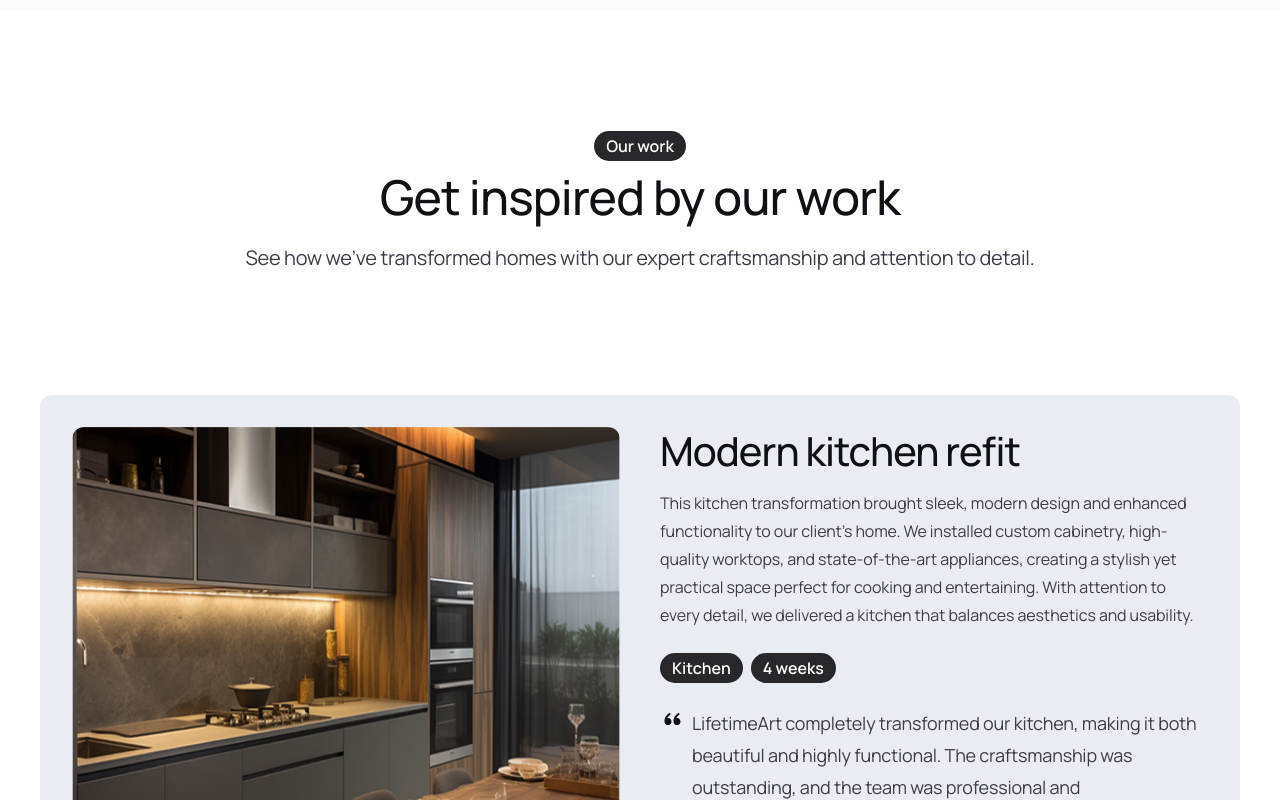
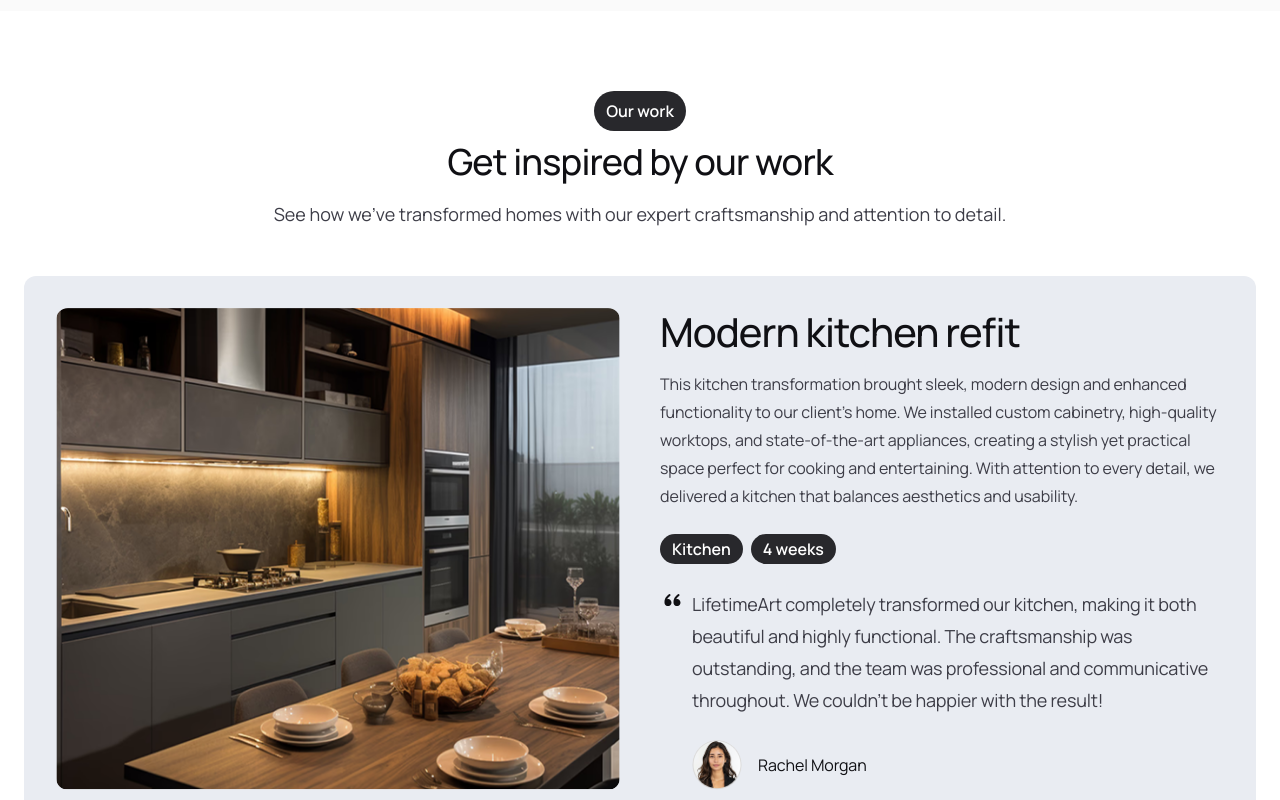
Before and after one commit to basofiibnu/hyge-lifetime-art-demo, a Next.js app: page / in a window 1280 px wide. Shown: the part 3540-4340 px from the top of the page. Built offline with nearby package versions, Linux system fonts and the light colour scheme.

Commit message:
feat: adjust work section based on latest requirements

```diff
--- a/src/app/sections/OurWork.tsx
+++ b/src/app/sections/OurWork.tsx
@@ -1,6 +1,7 @@
 'use client';
 
-import { motion } from 'framer-motion';
+import { useEffect, useRef, useState } from 'react';
+import { motion, AnimatePresence, Variants } from 'framer-motion';
 import { ProjectCard } from '../components/ProjectCard';
 import { Slider } from '../components/Slider';
 
@@ -56,72 +57,170 @@ const projects: Project[] = [
     dark: false,
   },
 ];
+export default function OurWorkSection() {
+  const [activeIndex, setActiveIndex] = useState(0);
+  const [dir, setDir] = useState(1); // 1 = next (down scroll), -1 = prev (up scroll)
+  const animLock = useRef(false);
+  const containerRef = useRef<HTMLDivElement | null>(null);
 
-const containerVariants = {
-  hidden: {},
-  visible: {
-    transition: {
-      staggerChildren: 0.2,
+  // tune durations (ms)
+  const TRANSITION_MS = 500;
+  const WHEEL_THRESHOLD = 20; // minimal deltaY to trigger
+
+  // wheel handler (desktop)
+  function handleWheel(e: React.WheelEvent) {
+    // prevent page scroll while inside the container
+    e.preventDefault();
+
+    if (animLock.current) return;
+    const delta = e.deltaY;
+    if (
+      delta > WHEEL_THRESHOLD &&
+      activeIndex < projects.length - 1
+    ) {
+      animLock.current = true;
+      setDir(1);
+      setActiveIndex((s) => Math.min(projects.length - 1, s + 1));
+      setTimeout(() => (animLock.current = false), TRANSITION_MS);
+    } else if (delta < -WHEEL_THRESHOLD && activeIndex > 0) {
+      animLock.current = true;
+      setDir(-1);
+      setActiveIndex((s) => Math.max(0, s - 1));
+      setTimeout(() => (animLock.current = false), TRANSITION_MS);
+    }
+  }
+
+  // touch handling (mobile swipe)
+  const touchStartY = useRef<number | null>(null);
+  function handleTouchStart(e: React.TouchEvent) {
+    touchStartY.current = e.touches[0].clientY;
+  }
+  function handleTouchEnd(e: React.TouchEvent) {
+    if (touchStartY.current == null) return;
+    const endY = e.changedTouches[0].clientY;
+    const diff = touchStartY.current - endY;
+    // swipe up -> next
+    if (Math.abs(diff) > 40 && !animLock.current) {
+      if (diff > 0 && activeIndex < projects.length - 1) {
+        animLock.current = true;
+        setDir(1);
+        setActiveIndex((s) => Math.min(projects.length - 1, s + 1));
+        setTimeout(() => (animLock.current = false), TRANSITION_MS);
+      } else if (diff < 0 && activeIndex > 0) {
+        animLock.current = true;
+        setDir(-1);
+        setActiveIndex((s) => Math.max(0, s - 1));
+        setTimeout(() => (animLock.current = false), TRANSITION_MS);
+      }
+    }
+    touchStartY.current = null;
+  }
+
+  // keyboard support (optional): arrow up/down
+  useEffect(() => {
+    function onKey(e: KeyboardEvent) {
+      if (!containerRef.current) return;
+      // only respond if focus is inside container (or you can always respond)
+      if (!containerRef.current.contains(document.activeElement))
+        return;
+      if (animLock.current) return;
+      if (
+        e.key === 'ArrowDown' &&
+        activeIndex < projects.length - 1
+      ) {
+        animLock.current = true;
+        setDir(1);
+        setActiveIndex((s) => Math.min(projects.length - 1, s + 1));
+        setTimeout(() => (animLock.current = false), TRANSITION_MS);
+      }
+      if (e.key === 'ArrowUp' && activeIndex > 0) {
+        animLock.current = true;
+        setDir(-1);
+        setActiveIndex((s) => Math.max(0, s - 1));
+        setTimeout(() => (animLock.current = false), TRANSITION_MS);
+      }
+    }
+    window.addEventListener('keydown', onKey);
+    return () => window.removeEventListener('keydown', onKey);
+  }, [activeIndex]);
+
+  // motion variants with direction-aware enter/exit
+  const variants: Variants = {
+    enter: (d: number) => ({
+      opacity: 0,
+      y: d > 0 ? 40 : -40,
+    }),
+    center: {
+      opacity: 1,
+      y: 0,
+      transition: { duration: TRANSITION_MS / 1000, ease: 'easeOut' },
     },
-  },
+    exit: (d: number) => ({
+      opacity: 0,
+      y: d > 0 ? -40 : 40,
+      transition: { duration: TRANSITION_MS / 1000, ease: 'easeIn' },
+    }),
   };
 
-export default function OurWorkSection() {
   return (
-    <section className="relative overflow-hidden w-full px-10 lg:px-20 py-[120px]">
+    <section className="relative overflow-hidden w-full px-6 lg:px-20 py-[80px]">
+      <div
+        ref={containerRef}
+        onWheel={handleWheel}
+        onTouchStart={handleTouchStart}
+        onTouchEnd={handleTouchEnd}
+      >
         <div className="max-w-[1440px] mx-auto">
           <motion.div
             initial={{ opacity: 0, y: 20 }}
             whileInView={{ opacity: 1, y: 0 }}
             viewport={{ once: true, amount: 0.3 }}
-          transition={{ duration: 0.4 }}
-          className="text-center flex flex-col gap-2 items-center pb-[120px] xl:pb-0"
+            transition={{ duration: 0.45 }}
+            className="text-center flex flex-col gap-2 items-center pb-12"
           >
-          <span className="px-3 py-2 bg-[#28282C] rounded-full text-white text-base leading-3.5 font-semibold">
+            <span className="px-3 py-2 bg-[#28282C] rounded-full text-white text-base font-semibold">
               Our work
             </span>
-          <h2 className="text-[#101014] text-5xl font-medium leading-14 tracking-[-0.8px]">
+            <h2 className="text-[#101014] text-4xl lg:text-5xl font-medium leading-tight tracking-[-0.8px]">
               Get inspired by our work
             </h2>
-          <p className="text-[#3D3D47] mt-2 text-xl leading-[34px] tracking-[-0.3px] xl:max-w-[40%]">
+            <p className="text-[#3D3D47] mt-2 text-lg lg:text-xl max-w-[900px]">
               See how we’ve transformed homes with our expert
               craftsmanship and attention to detail.
             </p>
           </motion.div>
 
+          <div className="hidden sm:block items-start justify-center w-full">
+            <div className="w-full">
+              <AnimatePresence mode="wait" custom={dir}>
                 <motion.div
-          variants={containerVariants}
-          initial="hidden"
-          whileInView="visible"
-          viewport={{ once: true, amount: 0.2 }}
-          className="hidden sm:flex flex-col sm:gap-5 lg:gap-10"
+                  key={
+                    projects[activeIndex].title + '-' + activeIndex
+                  }
+                  custom={dir}
+                  variants={variants}
+                  initial="enter"
+                  animate="center"
+                  exit="exit"
+                  className="relative"
                 >
-          {projects.map((project) => (
-            <div
-              key={project.title}
-              className="sm:my-0 xl:my-[230px]"
-            >
-              <ProjectCard {...project} />
+                  <ProjectCard {...projects[activeIndex]} />
+                </motion.div>
+              </AnimatePresence>
             </div>
-          ))}
-        </motion.div>
+          </div>
 
-        <motion.div
-          variants={containerVariants}
-          initial="hidden"
-          whileInView="visible"
-          viewport={{ once: true, amount: 0.2 }}
-          className="block sm:hidden"
-        >
+          <div className="block sm:hidden">
             <Slider
               items={projects}
               renderItem={(t) => (
-              <div className="pb-20">
+                <div className="pb-10">
                   <ProjectCard {...t} />
                 </div>
               )}
             />
-        </motion.div>
+          </div>
+        </div>
       </div>
     </section>
   );
```
Lines whose indentation alone changed are shown as unchanged.
